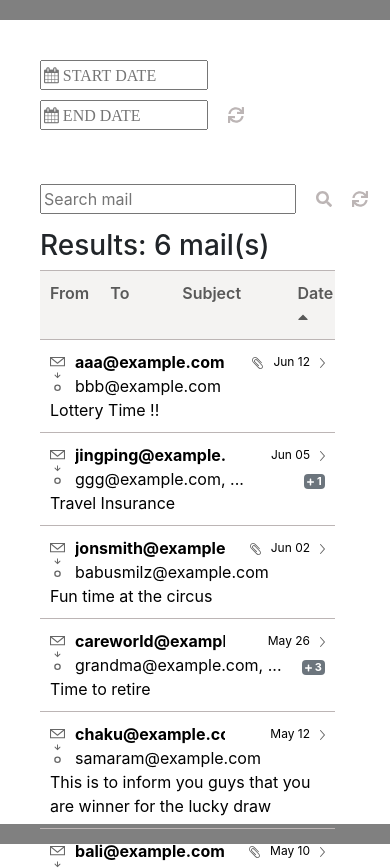
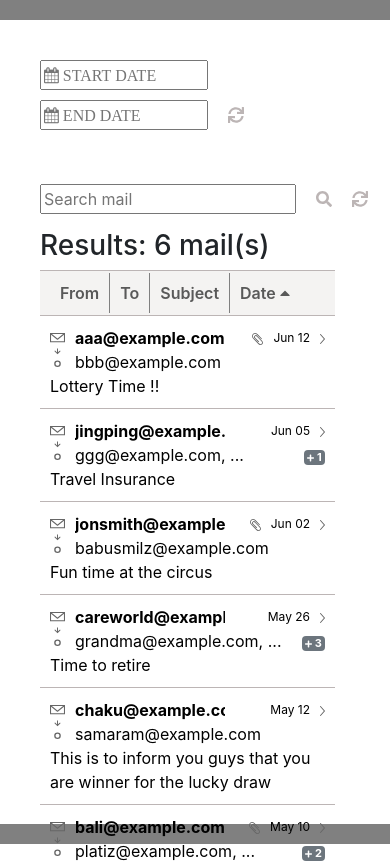
Before and after one commit to Vineeth-Avvaru/mail-archiver, a React (Create React App) app: page /mails in a window 390 px wide. Built offline with nearby package versions, Linux system fonts and the light colour scheme.

Commit message:
Responsive Design Complete

```diff
--- a/src/components/HomeComponent.css
+++ b/src/components/HomeComponent.css
@@ -145,6 +145,23 @@
     }
 }
 
+@media (max-width: 640px) {
+    .mails-header {
+        display: initial;
+    }
+    /* .for-badge {
+        display: none;
+    } */
+    .email-from, .email-to, .email-sub {
+        margin: 0;
+        padding: 10px;
+        border-right: 1px solid grey;
+    }
+    .email-date {
+        margin-left: 10px ;
+    }
+}
+
 @media (max-width: 470px) {
     .filter-container{
         height: 20vh;
--- a/src/components/MailComponent.jsx
+++ b/src/components/MailComponent.jsx
@@ -39,7 +39,7 @@ function Mail(props) {
                                 : <div></div>
                             }
                         </span>
-                        <span className="email-date-body">{archivedMail.date}</span>
+                        <span className="email-date-body">{mailMonth + " " + mailDay}</span>
                     </Link>
                 </div>
                 <div className="show-mobile">
```
